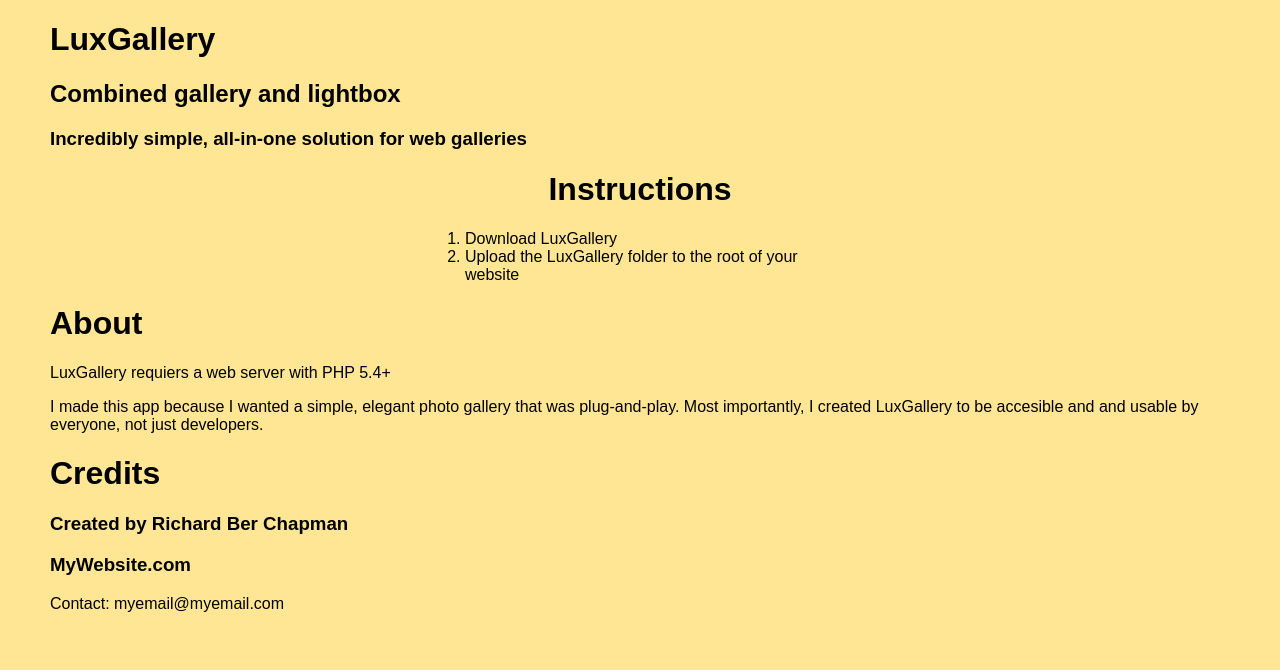
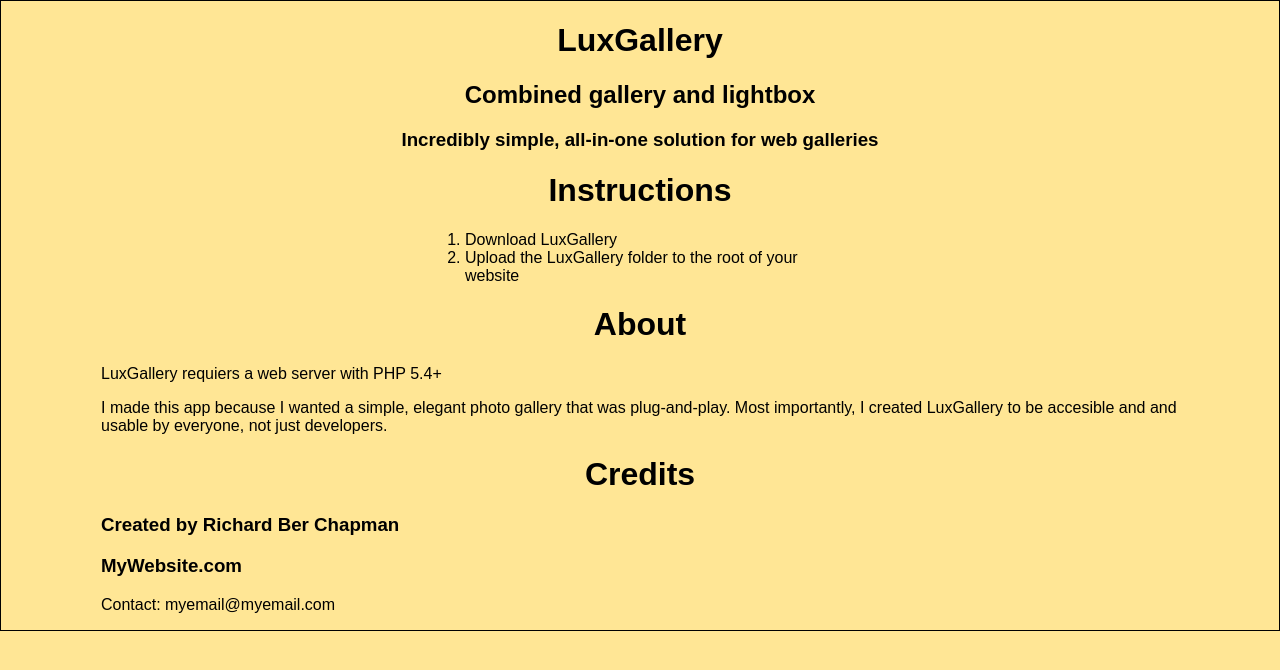
Before and after one commit to berchapman/luxgallery, a PHP site: page / in a window 1280 px wide. Shown: the top 670 px of the page. Run offline with PHP 8.4, Linux system fonts and the light colour scheme.

Commit message:
narrowed grid by adding additional padding

```diff
--- a/css/style.css
+++ b/css/style.css
@@ -1 +1 @@
-html{-moz-box-sizing:border-box;box-sizing:border-box}*,*:before,*:after{-moz-box-sizing:border-box;box-sizing:inherit}.uber{max-width:1300px;padding-left:50px;padding-right:50px;margin:auto}body{background:#FFE695}.center-container{margin:0 auto;width:400px}.instructions{text-align:center}.instructions ul{list-style-type:decimal;text-align:left;margin:0;padding:0;margin-left:25px}
+html{-moz-box-sizing:border-box;box-sizing:border-box}*,*:before,*:after{-moz-box-sizing:border-box;box-sizing:inherit}.uber{max-width:1300px;padding-left:100px;padding-right:100px;margin:auto;border:1px solid black}body{background:#FFE695}.center-container{margin:0 auto;width:400px}.titlebox{text-align:center}.instructions{text-align:center}.instructions ul{list-style-type:decimal;text-align:left;margin:0;padding:0;margin-left:25px}.about h1{text-align:center}.credits h1{text-align:center}
--- a/sass/partials/_variables.scss
+++ b/sass/partials/_variables.scss
@@ -20,7 +20,8 @@ $mellow: #FFE695;
 //GRID
 .uber {
     max-width: 1300px;
-    padding-left: 50px;
-    padding-right: 50px;
+    padding-left: 100px;
+    padding-right: 100px;
     margin: auto;
+    border: 1px solid black;
 }
--- a/sass/style.scss
+++ b/sass/style.scss
@@ -13,6 +13,13 @@ body {
 }
 
 
+//TITLEBOX
+.titlebox {
+    text-align: center;
+}
+
+
+
 //INSTRUCTIONS
 .instructions {
     text-align: center;
@@ -26,3 +33,16 @@ body {
     padding: 0;
     margin-left: 25px;
 }
+
+
+
+//ABOUT
+.about h1 {
+    text-align: center;
+}
+
+
+//CREDITS
+.credits h1 {
+    text-align: center;
+}
```
